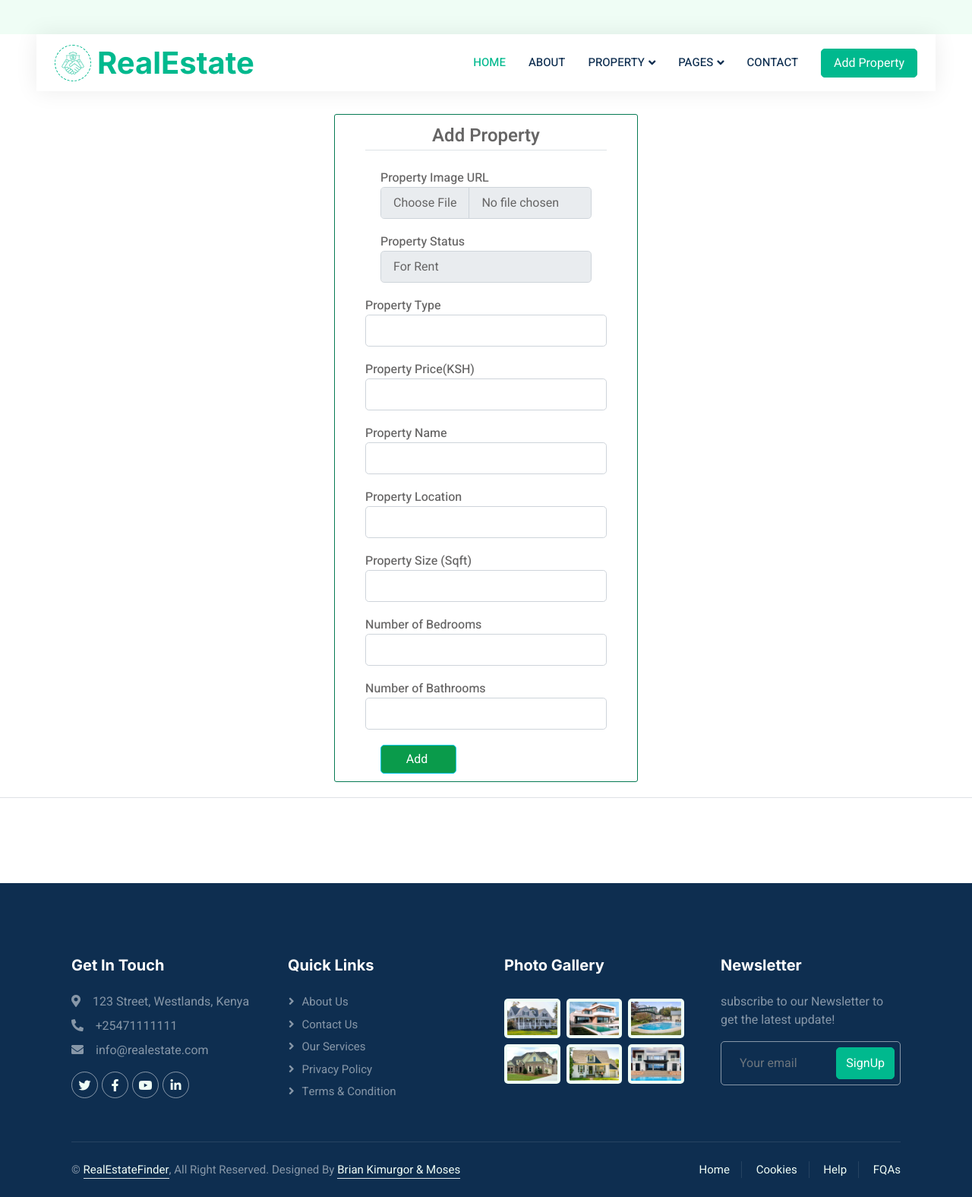
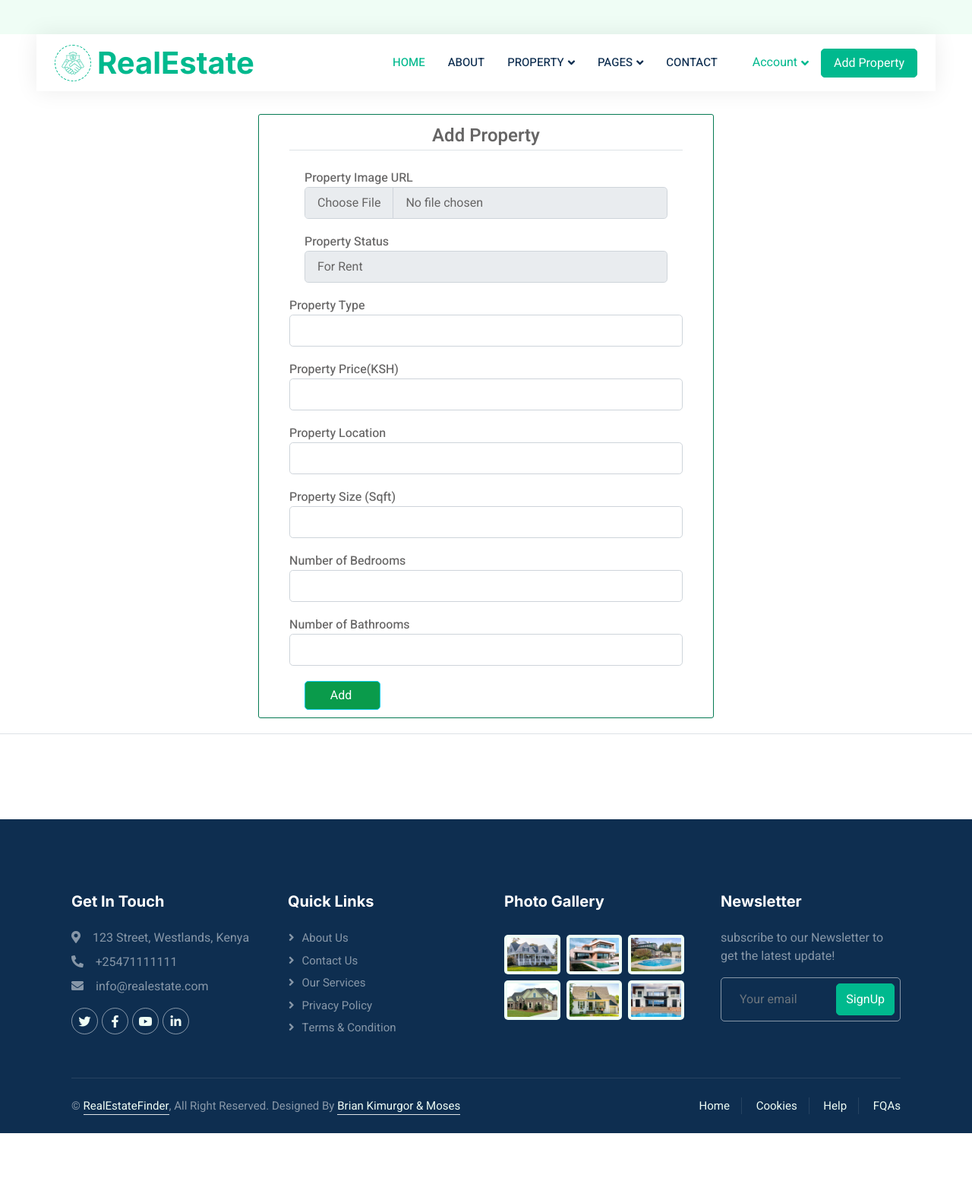
Before and after one commit to BrianKimurgor/Estate_finder, a Flask app: page /add_property in a window 1280 px wide. Shown: the whole page at 76% size. After the commit the page ends 1491 px from the top, so only its background shows below. Run offline with Flask 3, Linux system fonts and the light colour scheme; a user stored in the database is signed in; some libraries are stand-ins or nearby versions.

Commit message:
add property

```diff
--- a/estate_finder/__init__.py
+++ b/estate_finder/__init__.py
@@ -3,12 +3,17 @@ from flask import Flask
 from flask_bcrypt import Bcrypt
 from flask_sqlalchemy import SQLAlchemy
 from flask_login import LoginManager
+from datetime import timedelta
 
 app = Flask(__name__)
 app.config['SQLALCHEMY_DATABASE_URI'] = 'sqlite:///storage.db'
 db = SQLAlchemy(app)
 
 app.config['SECRET_KEY'] = 'your-secret-key'
+app.config['UPLOAD_FOLDER'] = '/Estate_finder/img/'
+app.config['STATIC_FOLDER'] = '/estate_finder/static/'
+app.config['ALLOWED_EXTENSIONS'] = {'jpg', 'png', 'jpeg'}
+app.config['PERMANENT_SESSION_LIFETIME'] = timedelta(seconds=30)
 bcrypt = Bcrypt(app)
 login_manager = LoginManager(app)
 login_manager.login_view = 'login'
--- a/estate_finder/form.py
+++ b/estate_finder/form.py
@@ -7,9 +7,8 @@ from estate_finder.models import User
 class PropertyForm(FlaskForm):
         propertyImage = FileField('Property Image URL', validators=[FileAllowed(['jpg', 'png'])])
         propertyStatus = SelectField('Property Status', choices=[('For Rent', 'For Rent'), ('For Sale', 'For Sale')], validators=[DataRequired()])
-        propertyType = StringField('Property Type', validators=[DataRequired()])
+        property_type = StringField('Property Type', validators=[DataRequired()])
         propertyPrice = StringField('Property Price(KSH)', validators=[DataRequired()])
-        propertyName = StringField('Property Name', validators=[DataRequired()])
         propertyLocation = StringField('Property Location', validators=[DataRequired()])
         propertySize = IntegerField('Property Size (Sqft)', validators=[DataRequired()])
         propertyBedrooms = IntegerField('Number of Bedrooms', validators=[DataRequired()])
--- a/estate_finder/models.py
+++ b/estate_finder/models.py
@@ -1,5 +1,6 @@
 from estate_finder import db, login_manager
 from flask_login import UserMixin
+
 
 
 @login_manager.user_loader
--- a/estate_finder/routes.py
+++ b/estate_finder/routes.py
@@ -1,4 +1,6 @@
-from flask import render_template, url_for, redirect, flash
+from flask import render_template, url_for, redirect, flash, request
+from werkzeug.utils import secure_filename
+import os
 from estate_finder import app, db, bcrypt
 from flask_login import login_user, logout_user, current_user, login_required
 from estate_finder.models import Location, Property, PropertyType, User
@@ -66,7 +68,7 @@ def login():
             login_user(user, remember=form.remember.data)
             return redirect(url_for('home'))
         else:
-            flash('Login Unsuccessful, Please check email and password', 'danger')
+            flash('Login Unsuccessful, Please check email and password', "danger")
     return render_template('login.html', title='Login', form=form)
 
 @app.route('/logout')
@@ -76,8 +78,26 @@ def logout():
 
 
 @app.route('/add_property', methods=['GET', 'POST'])
+@login_required
 def add_property():
     form = PropertyForm()
+    if form.validate_on_submit():
+        # Fetch the PropertyType instance based on the selected type name
+        property_type = PropertyType.query.filter_by(name=form.property_type.data).first()
+        location = Location.query.filter_by(name=form.propertyLocation.data).first()
+        if property_type and location:
+            prop = Property(property_type=property_type,
+                            status=form.propertyStatus.data,
+                            location=location,
+                            size_sqft=form.propertySize.data,
+                            bedrooms=form.propertyBedrooms.data,
+                            bathrooms=form.propertyBathrooms.data,
+                            price=form.propertyPrice.data,
+                            property_img=form.propertyImage.data)
+            db.session.add(prop)
+            db.session.commit()
+            flash("Property added successfully", "success")
+            return redirect(url_for('property_list'))
     return render_template('add_property.html', form=form)
 
 
--- a/estate_finder/static/css/style.css
+++ b/estate_finder/static/css/style.css
@@ -329,7 +329,7 @@
 }
 
 .content-section {
-    max-width: 400px;
+    max-width: 600px;
     margin: 30px auto;
     width: 100%;
     flex: 1 0 auto;
--- a/estate_finder/templates/add_property.html
+++ b/estate_finder/templates/add_property.html
@@ -38,16 +38,16 @@
             <!-- property status end -->
 
             <!-- property type  -->
-            {{ form.propertyType.label(class="form-control-label") }}
-            {% if form.propertyType.errors %}
-                {{form.propertyType(class="form-control form-control-lg is-invalid")}}
+            {{ form.property_type.label(class="form-control-label") }}
+            {% if form.property_type.errors %}
+                {{form.property_type(class="form-control form-control-lg is-invalid")}}
                 <div class="invalid-feedback">
-                    {% for error in form.propertyType.errors %}
+                    {% for error in form.property_type.errors %}
                         <span>{{ error }}</span>
                     {% endfor %}
                 </div>
             {% else %}
-            {{ form.propertyType(class="form-control form-control-lg") }}
+            {{ form.property_type(class="form-control form-control-lg") }}
             {% endif %}
             <!-- property type  end -->
 
@@ -66,17 +66,6 @@
             <!-- property price end -->
 
             <!-- property name  -->
-            {{ form.propertyName.label(class="form-control-label") }}
-            {% if form.propertyName.errors %}
-                {{form.propertyName(class="form-control form-control-lg is-invalid")}}
-                <div class="invalid-feedback">
-                    {% for error in form.propertyName.errors %}
-                        <span>{{ error }}</span>
-                    {% endfor %}
-                </div>
-            {% else %}
-            {{ form.propertyName(class="form-control form-control-lg") }}
-            {% endif %}
             <!-- property name end -->
 
             <!-- property location  -->
--- a/estate_finder/templates/index.html
+++ b/estate_finder/templates/index.html
@@ -73,7 +73,18 @@
                         </div>
                         <a href="{{ url_for('contact') }}" class="nav-item nav-link">Contact</a>
                     </div>
-                    <a href="{{ url_for('register') }}" class="btn btn-primary px-3 d-none d-lg-flex">Add Property</a>
+                    <div class="nav-item dropdown">
+                        <a href="#" class="nav-link dropdown-toggle" data-bs-toggle="dropdown">Account</a>
+                        <div class="dropdown-menu rounded-0 m-0">
+                            {% if current_user.is_authenticated %}
+                                <a class="dropdown-item" href="{{ url_for('logout') }}">Logout</a>
+                            {% else %}
+                            <a class="dropdown-item" href="{{ url_for('login') }}">Sign In</a>
+                            <a class="dropdown-item" href="{{ url_for('register') }}">Sign Up</a>
+                            {% endif %}
+                        </div>
+                    </div>
+                    <a href="{{ url_for('add_property') }}" class="btn btn-primary px-3 d-none d-lg-flex">Add Property</a>
                     <!-- <div class="dropdown">
                         <a href="#" class="btn btn-primary px-3 d-none d-lg-flex dropdown-toggle" id="navbarDropdown" role="button" data-bs-toggle="dropdown" aria-haspopup="true" aria-expanded="false">
                             Add Property
@@ -101,6 +112,17 @@
         <!-- Category End -->
 
         <!-- About start -->
+
+        {% with messages = get_flashed_messages(with_categories=true) %}
+              {% if messages %}
+                {% for category, message in messages %}
+                  <div class="alert alert-{{ category }}">
+                      {{ message }}
+                  </div>
+                {% endfor %}
+              {% endif %}
+            {% endwith %}
+
         {% block content %}
         {% endblock %}
         <!-- About end -->
```
Also changed, not shown: drop.py (added), instance/storage.db.
